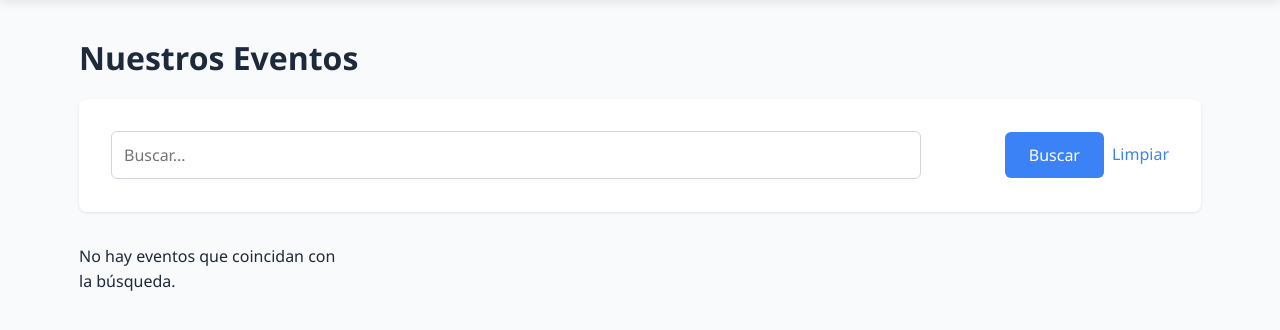
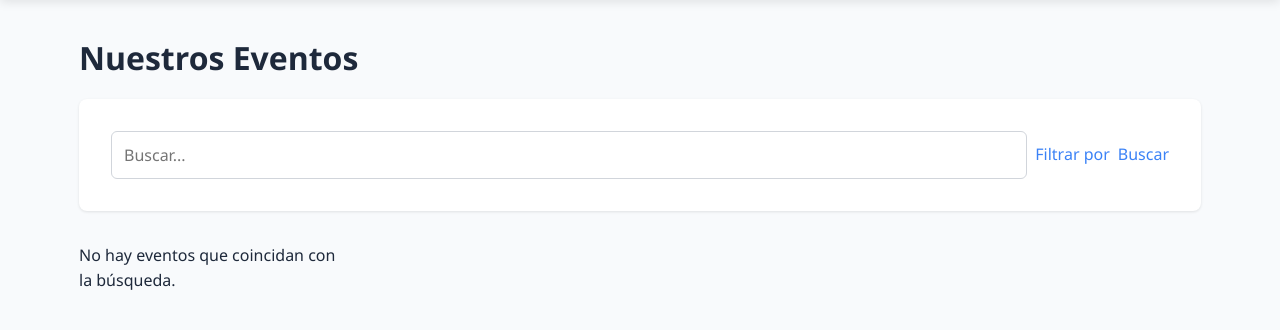
Before and after one commit to Fer-ai17/M-M, a Django app: page /search/ in a window 1280 px wide. Shown: the part 58-388 px from the top of the page. Run offline with Django 4.2, Linux system fonts and the light colour scheme; data that the repository does not hold is empty; parts of the project's set-up code (start-up, migrations or seed data) failed here and were passed over.

Commit message:
Add 'place' field to Events model and update forms
Introduces a new 'place' ForeignKey to the Events model and updates the EventsForm to include this field. Also alters the 'label' field choices and default in Events, adds the corresponding migration, and makes minor adjustments to event search and product list template for filtering.

```diff
--- a/core/forms.py
+++ b/core/forms.py
@@ -4,7 +4,7 @@ from .models import Events, Artist
 class EventsForm(forms.ModelForm):
     class Meta:
         model = Events
-        fields = ["name", "description", "start_date", "end_date", "location", "artist", "label"]
+        fields = ["name", "description", "start_date", "end_date", "location", "artist", "place", "label"]
         widgets = {
             # si quieres fecha+hora:
             "start_date": forms.DateTimeInput(format="%Y-%m-%dT%H:%M", attrs={"type": "datetime-local"}),
--- a/core/models.py
+++ b/core/models.py
@@ -91,6 +91,7 @@ class Events(models.Model):
     end_date = models.DateTimeField(blank=True, null=True)
     location = models.ForeignKey("Location", on_delete=models.CASCADE)
     artist = models.ForeignKey("Artist", on_delete=models.CASCADE)
+    place = models.ForeignKey("Municipality", on_delete=models.CASCADE, blank=True, null=True)
     label = models.CharField(max_length=20, choices=[
         ("proximamente", "Próximamente"),
         ("preventa", "Preventa"),
@@ -100,5 +101,7 @@ class Events(models.Model):
     def __str__(self):
         return f"{self.name} - {self.start_date} to {self.end_date}"
 
+
+
     def total_price(self):
         return self.quantity * self.product.price
--- a/core/views.py
+++ b/core/views.py
@@ -53,6 +53,7 @@ def admin_dashboard_events(request):
 def search_events(request):
     query = request.GET.get("q", "")
     events = Events.objects.filter(name__icontains=query) | Events.objects.filter(description__icontains=query)
+    # Filtrar por ubicación
 
     return render(request, "store/product_list.html", {
         "events": events,
--- a/templates/store/product_list.html
+++ b/templates/store/product_list.html
@@ -7,15 +7,10 @@
 <form method="get" class="filters" style="margin-bottom:1rem; display:flex; gap:8px; align-items:center;">
   <input type="search" name="q" placeholder="Buscar..." value="{{ q }}" style="flex:1;">
 
-  <button type="button" id="filter-toggle" aria-expanded="false" title="Filtros" style="background:none;border:0;cursor:pointer">
-    <!-- icono de filtro (SVG) -->
-    <svg width="20" height="20" viewBox="0 0 24 24" fill="none" aria-hidden="true" xmlns="http://www.w3.org/2000/svg">
-      <path d="M3 5h18M6 12h12M10 19h4" stroke="currentColor" stroke-width="2" stroke-linecap="round" stroke-linejoin="round"/>
-    </svg>
-  </button>
+  <a type="submit" id="filter-toggle" aria-expanded="false" title="Filtros" style="background:none;border:0;cursor:pointer">Filtrar por</button>
 
-  <button type="submit">Buscar</button>
-  <a href="{% url 'events_list' %}">Limpiar</a>
+  <a href="{% url 'search_events' %}">Buscar</a>
+
 </form>
 
 <div id="filter-panel" style="display:none; margin-bottom:1rem; padding:10px; border:1px solid #ddd; border-radius:4px;">
```
Also changed, not shown: core/migrations/0003_events_place_alter_events_label.py (added).
